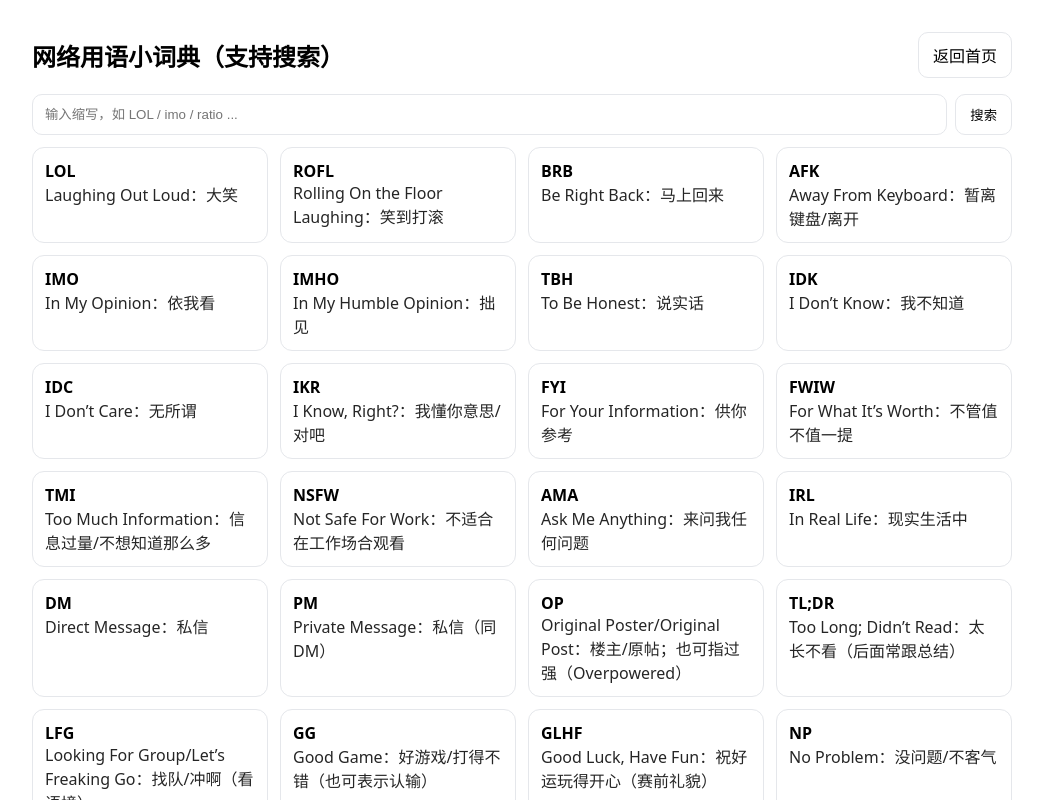
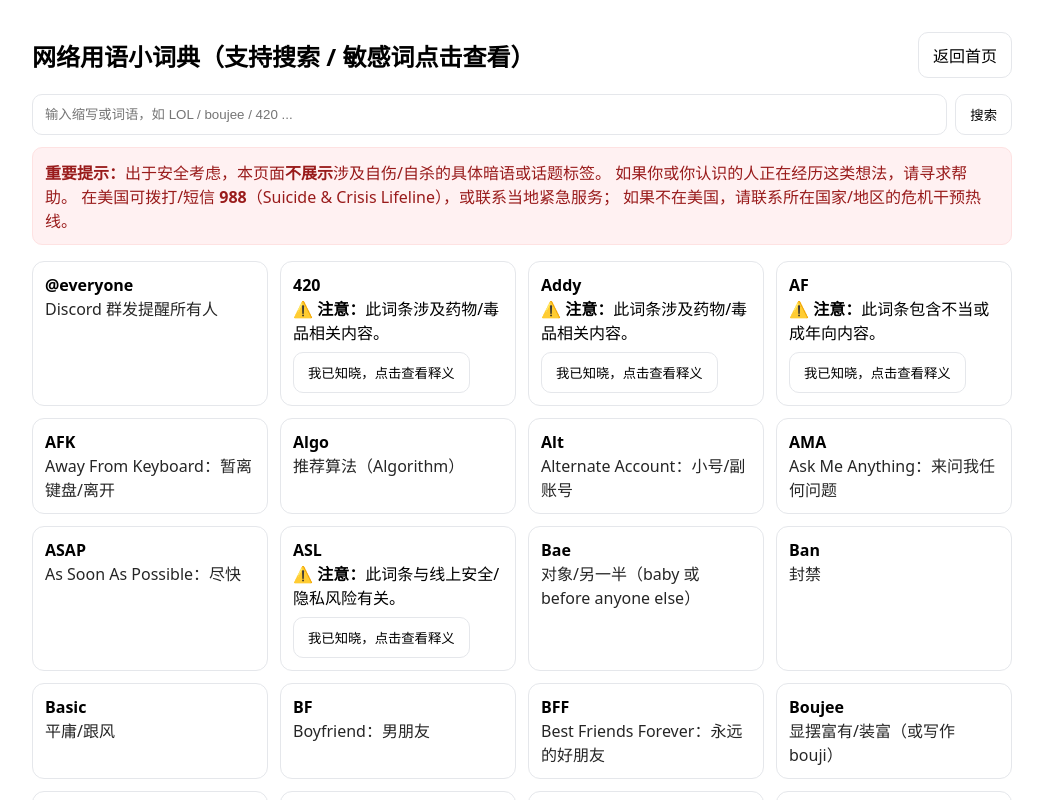
Before and after one commit to StevenChengCCC/Social-Media-Academy, a React (Vite) app: page /slang in a window 1280 px wide. Shown: the top 800 px of the page, without its empty margins (118-1161 px from the left). Built offline with nearby package versions, Linux system fonts and the light colour scheme.

Commit message:
add some sensitive slang

```diff
--- a/src/pages/Slang.jsx
+++ b/src/pages/Slang.jsx
@@ -2,7 +2,16 @@
 import React, { useMemo, useState } from 'react'
 import { Link } from 'react-router-dom'
 
-const items = [
+/**
+ * 说明：
+ * - itemsRaw：汇总所有词条（含你提供的清单），用 key 不区分大小写去重
+ * - 每个词可选字段：
+ *    sensitive: true           // 需要点击确认后才显示释义
+ *    category: 'explicit' | 'drugs' | 'safety' // 用于提示不同类型的敏感度
+ */
+
+const itemsRaw = [
+  // —— 原有常用 & 你提供的新增（安全） ——
   { k: 'LOL', v: 'Laughing Out Loud：大笑' },
   { k: 'ROFL', v: 'Rolling On the Floor Laughing：笑到打滚' },
   { k: 'BRB', v: 'Be Right Back：马上回来' },
@@ -25,39 +34,61 @@ const items = [
   { k: 'TL;DR', v: 'Too Long; Didn’t Read：太长不看（后面常跟总结）' },
   { k: 'LFG', v: 'Looking For Group/Let’s Freaking Go：找队/冲啊（看语境）' },
   { k: 'GG', v: 'Good Game：好游戏/打得不错（也可表示认输）' },
-  { k: 'GLHF', v: 'Good Luck, Have Fun：祝好运玩得开心（赛前礼貌）' },
+  { k: 'GLHF', v: 'Good Luck, Have Fun：祝好运玩得开心' },
   { k: 'NP', v: 'No Problem：没问题/不客气' },
   { k: 'NVM', v: 'Never Mind：算了/当我没说' },
-  { k: 'BTW', v: 'By The Way：顺带一提' },
+  { k: 'BTW', v: 'By The Way：顺便一提' },
   { k: 'ETA', v: 'Estimated Time of Arrival：预计到达/完成时间' },
   { k: 'ASAP', v: 'As Soon As Possible：尽快' },
   { k: 'DIY', v: 'Do It Yourself：自己动手' },
   { k: 'FOMO', v: 'Fear Of Missing Out：错失恐惧' },
   { k: 'JOMO', v: 'Joy Of Missing Out：错过的快乐' },
-  { k: 'YOLO', v: 'You Only Live Once：人生只有一次（鼓励尝试）' },
+  { k: 'YOLO', v: 'You Only Live Once：人生只有一次（常带讽刺/自嘲）' },
   { k: 'RIP', v: 'Rest In Peace：愿安息；也可戏称“完蛋了”' },
   { k: 'SMH', v: 'Shaking My Head：无语/摇头' },
   { k: 'ICYMI', v: 'In Case You Missed It：以防你错过' },
   { k: 'OOTD', v: 'Outfit Of The Day：今日穿搭' },
   { k: 'POV', v: 'Point Of View：视角（短视频常见）' },
-  { k: 'BFF', v: 'Best Friends Forever：死党/闺蜜' },
+  { k: 'BFF', v: 'Best Friends Forever：永远的好朋友' },
   { k: 'OTP', v: 'One True Pairing：最磕的一对（CP）' },
   { k: 'Stan', v: '痴迷粉/极力支持；动词：极力支持某人' },
   { k: 'Ship', v: '嗑 CP；动词：看好一对人物' },
   { k: 'W', v: 'Win：赢/很棒（发“W”表示赞同）' },
   { k: 'L', v: 'Loss：输/不好（发“L”表示不看好）' },
-  { k: 'Cop', v: '买下/抢到（多指限量发售）' },
+  { k: 'Cop', v: '买下/抢到（多指限量）' },
   { k: 'Drop', v: '新品发售/掉落；也可指“放弃”' },
-  { k: 'AF', v: 'As ****：非常、超级（加强语气，谨慎使用）' },
-  { k: 'Sus', v: 'Suspicious：可疑/有点怪（Among Us 带火）' },
+  { k: 'Sus', v: 'Suspicious：可疑/有点怪' },
   { k: 'Salty', v: '生闷气/酸/不爽' },
   { k: 'Low-key', v: '低调/稍微（副词：有点儿）' },
-  { k: 'Ratio', v: '在 X 等平台回复量碾压原帖，表示“被打脸”' },
+  { k: 'Dead', v: '太好笑了/笑死（夸张说法）' },
+  { k: 'Deets', v: '详情（details）' },
+  { k: 'Dope', v: '很棒/高质量' },
+  { k: 'DWBH', v: 'Don’t Worry, Be Happy：别担心，开心点' },
+  { k: 'Extra', v: '夸张/戏很多' },
+  { k: 'Fam', v: '朋友/家人/自己人' },
+  { k: 'Fire', v: '超酷/很赞' },
+  { k: 'GOAT', v: 'Greatest Of All Time：史上最佳' },
+  { k: 'Gucci', v: '挺好/顺利/很酷' },
+  { k: 'Hundo', v: '100%（十分肯定）' },
+  { k: 'Lit', v: '很嗨/很棒' },
+  { k: 'Mood', v: '太有共鸣了/我的心情写照' },
+  { k: 'MYOB', v: 'Mind Your Own Business：管好你自己' },
+  { k: 'OG', v: 'Original：最早的/元老；也引申“老派很酷”' },
+  { k: 'OMG', v: 'Oh My God/Oh My Gosh：天哪' },
+  { k: 'Tea', v: '八卦/内幕（spill the tea：爆料）' },
+  { k: 'Shook', v: '被震撼/被影响很大' },
+  { k: 'Skurt', v: '溜走/撤了' },
+  { k: 'SKSKSKSK', v: '（网络拟声）表示激动/兴奋' },
+  { k: 'Slay', v: '表现超强/状态拉满' },
+  { k: 'Snatched', v: '很能打/状态好（造型很在线）' },
+  { k: 'Yeet', v: '兴奋/赞同/用力丢（语气词）' },
+  { k: 'WDYM', v: 'What Do You Mean：你啥意思' },
+  { k: 'Woke', v: '对社会议题很敏感/觉醒（语境可褒可贬）' },
 
-  // —— 新增通用英文缩写 ——
+  // —— 英文通用补充 ——
   { k: 'LMK', v: 'Let Me Know：告诉我' },
-  { k: 'LMAO', v: 'Laughing My A** Off：笑疯了（口语，谨慎使用）' },
-  { k: 'NGL', v: 'Not Gonna Lie：不骗你/说实话' },
+  { k: 'LMAO', v: 'Laughing My A** Off：笑疯了', sensitive: true, category: 'explicit' },
+  { k: 'NGL', v: 'Not Gonna Lie：不骗你/实话实说' },
   { k: 'TTYL', v: 'Talk To You Later：回头聊' },
   { k: 'HBU', v: 'How About You：你呢？' },
   { k: 'HMU', v: 'Hit Me Up：联系我' },
@@ -65,14 +96,13 @@ const items = [
   { k: 'OFC', v: 'Of Course：当然' },
   { k: 'RN', v: 'Right Now：现在' },
   { k: 'FTW', v: 'For The Win：太棒了/绝佳选择' },
-  { k: 'TTYL', v: 'Talk To You Later：回头聊' },
   { k: 'TBF', v: 'To Be Fair：平心而论' },
   { k: 'TBA', v: 'To Be Announced：待公布' },
   { k: 'TBD', v: 'To Be Determined：待定' },
   { k: 'TBC', v: 'To Be Confirmed：待确认' },
   { k: 'EOD', v: 'End Of Day：工作日结束前' },
-  { k: 'EOM', v: 'End Of Message：邮件标题即完整信息' },
-  { k: 'ELI5', v: 'Explain Like I’m 5：当我 5 岁，简单讲' },
+  { k: 'EOM', v: 'End Of Message：标题即完整信息' },
+  { k: 'ELI5', v: 'Explain Like I’m 5：像对 5 岁解释那样说明' },
   { k: 'WYD', v: 'What You Doing：在干嘛' },
   { k: 'ICYDK', v: 'In Case You Didn’t Know：如果你不知道' },
   { k: 'OOMF', v: 'One Of My Followers/Friends：我某位粉/好友' },
@@ -80,53 +110,87 @@ const items = [
   { k: 'SFW', v: 'Safe For Work：适合工作场合' },
   { k: 'IYKYK', v: 'If You Know, You Know：懂的都懂' },
   { k: 'GGWP', v: 'Good Game, Well Played：好游戏，打得好' },
+
+  // —— 游戏/直播相关 ——
+  { k: 'Noob', v: '新手（有时带戏谑）' },
   { k: 'NPC', v: '游戏里的“非玩家角色”；也调侃缺乏独立思考的人' },
-  { k: 'RNG', v: 'Random Number Generator：随机性（拼脸）' },
-  { k: 'Meta', v: '最优策略/环境主流玩法' },
-  { k: 'Nerf', v: '削弱（游戏平衡）' },
-  { k: 'Buff', v: '增强（游戏平衡）' },
+  { k: 'RNG', v: '随机性（看脸）' },
+  { k: 'Meta', v: '最优策略/主流打法' },
+  { k: 'Nerf', v: '削弱（平衡）' },
+  { k: 'Buff', v: '增强（平衡）' },
   { k: 'Carry', v: '带飞（关键人物扛起胜负）' },
   { k: 'Clutch', v: '关键时刻力挽狂澜' },
-  { k: 'Noob/Newbie', v: '新手（有时带戏谑）' },
   { k: 'Smurf', v: '用小号虐菜' },
-  { k: 'VOD', v: 'Video On Demand：点播视频/录播' },
+  { k: 'VOD', v: '录播/点播视频' },
   { k: 'Clip', v: '剪辑片段' },
-  { k: 'Sub', v: '订阅（Twitch/YouTube 语境）' },
+  { k: 'Sub', v: '订阅（Twitch/YouTube）' },
   { k: 'Emote', v: '表情/表情码（直播平台）' },
-  { k: 'Raid', v: '主播下播前带观众冲进另一频道' },
+  { k: 'Raid', v: '主播带观众冲进另一频道' },
 
-  // —— 社媒/平台运营 ——
+  // —— 平台运营/社交安全 ——
   { k: 'Shadowban', v: '影子封禁：不给推流/降权但不明说' },
   { k: 'Alt', v: 'Alternate Account：小号/副账号' },
   { k: 'Lurk', v: '潜水（不发言只围观）' },
-  { k: 'Ping', v: '在群里 @ 某人/延迟时间（技术）' },
+  { k: 'Ping', v: '在群里 @ 某人/或指网络延迟' },
   { k: '@everyone', v: 'Discord 群发提醒所有人' },
   { k: 'Mod', v: 'Moderator：版主/管理员' },
   { k: 'Ban', v: '封禁' },
   { k: 'Mute', v: '静音/禁言' },
-  { k: 'TOS', v: 'Terms of Service：服务条款' },
+  { k: 'TOS', v: '服务条款（Terms of Service）' },
   { k: 'DMCA', v: '版权下架通知（美国法）' },
-  { k: 'Algo', v: 'Algorithm：算法（推送/推荐）' },
-  { k: 'Shadow Drop', v: '“影子发售”：无预热直接发布' },
-  { k: 'Soft Launch', v: '软启动/小范围上线' },
+  { k: 'Algo', v: '推荐算法（Algorithm）' },
+  { k: 'Finsta', v: 'Fake Instagram：小号/分身' },
+  { k: 'Catfishing', v: '用虚假身份骗感情/钱财的行为', sensitive: true, category: 'safety' },
+  { k: 'Ghost', v: '故意不回/消失' },
+  { k: 'Flaming', v: '网络辱骂/攻击', sensitive: true, category: 'safety' },
+  { k: 'Throw shade', v: '挖苦/阴阳怪气', sensitive: true, category: 'safety' },
 
-  // —— 表达情绪/评价 ——
-  { k: 'Based', v: '很自信/有主见；有时指“真性情”' },
-  { k: 'Cringe', v: '尴尬/羞耻' },
-  { k: 'Simp', v: '过度讨好他人（多指单恋）' },
-  { k: 'Wholesome', v: '治愈/正能量' },
-  { k: 'Vibes', v: '气氛/感觉' },
-  { k: 'Mood', v: '代入我的心情/太有共鸣了' },
-  { k: 'Aesthetic', v: '美学风格（审美取向）' },
+  // —— 可能含成年/脏话/约会暗示（点击后显示） ——
+  { k: 'AF', v: 'As ****：非常、超级（脏话加强语气）', sensitive: true, category: 'explicit' },
+  { k: 'Boujee', v: '显摆富有/装富（或写作 bouji）' },
+  { k: 'Bruh', v: '兄弟/无语的语气词' },
+  { k: 'Bae', v: '对象/另一半（baby 或 before anyone else）' },
+  { k: 'Basic', v: '平庸/跟风' },
+  { k: 'BF', v: 'Boyfriend：男朋友' },
+  { k: 'GF', v: 'Girlfriend：女朋友' },
+  { k: 'Cap', v: '谎话（No cap = 不是吹/我没骗你）' },
+  { k: 'Down in the DM', v: '私信里聊暧昧/勾搭', sensitive: true, category: 'explicit' },
+  { k: 'DTF', v: '愿意发生性关系（直白表达）', sensitive: true, category: 'explicit' },
+  { k: 'FWB', v: '炮友关系（朋友加性关系）', sensitive: true, category: 'explicit' },
+  { k: 'Netflix n chill', v: '名义看电影，实际约会/亲密', sensitive: true, category: 'explicit' },
+  { k: 'Smash', v: '发生性行为（口语）', sensitive: true, category: 'explicit' },
+  { k: 'Snack', v: '很有吸引力的人（“好看”）' },
+  { k: 'Thicc', v: '身材有曲线/丰满' },
+  { k: 'Thirsty', v: '很渴/很想要关注或亲密', sensitive: true, category: 'explicit' },
+  { k: 'GFY', v: '脏话辱骂（Go f*** yourself）', sensitive: true, category: 'explicit' },
+  { k: 'WTF', v: 'What the f***（脏话）', sensitive: true, category: 'explicit' },
+  { k: 'WDYM', v: 'What Do You Mean：你啥意思' },
 
-  // —— 商务/效率 ——
-  { k: 'WIP', v: 'Work In Progress：进行中' },
-  { k: 'ETA EOD/COB', v: '预计在当天下班前完成（End of Day/Close of Business）' },
-  { k: 'FYR', v: 'For Your Reference：供你参考' },
-  { k: 'KPI', v: '关键绩效指标' },
-  { k: 'OKR', v: '目标与关键结果' },
+  // —— 药物/毒品（点击后显示） ——
+  { k: '420', v: '大麻（marijuana）的代称', sensitive: true, category: 'drugs' },
+  { k: 'X', v: '摇头丸（MDMA/ecstasy）的俗称', sensitive: true, category: 'drugs' },
+  { k: 'Xan', v: 'Xanax（阿普唑仑，镇静药），有滥用风险', sensitive: true, category: 'drugs' },
+  { k: 'Addy', v: 'Adderall（多动症处方药），有被滥用风险', sensitive: true, category: 'drugs' },
 
-  // —— 中文网络流行语 ——
+  // —— 家长在场/线下见面等安全暗示（点击后显示） ——
+  { k: 'ASL', v: 'age/sex/location：年龄/性别/位置（陌生人套近乎）', sensitive: true, category: 'safety' },
+  { k: 'CD9', v: 'Code 9：父母在附近（青少年提示码）', sensitive: true, category: 'safety' },
+  { k: 'CU46', v: 'See you for sex：见面发生性行为的暗示', sensitive: true, category: 'explicit' },
+  { k: 'LMIRL', v: 'Let’s Meet In Real Life：线下见面（需注意安全）', sensitive: true, category: 'safety' },
+  { k: 'OC', v: 'Open Crib：家里没人/父母不在（风险提示）', sensitive: true, category: 'safety' },
+  { k: 'PAW', v: 'Parents Are Watching：父母正在看', sensitive: true, category: 'safety' },
+  { k: 'PRW', v: 'Parents Are Watching（同上）', sensitive: true, category: 'safety' },
+  { k: 'PIR', v: 'Parent In Room：父母在房间', sensitive: true, category: 'safety' },
+  { k: 'POS', v: 'Parent Over Shoulder：父母在旁边', sensitive: true, category: 'safety' },
+  { k: 'P911', v: '父母在看（与“911”组合的提示码）', sensitive: true, category: 'safety' },
+  { k: 'NP4NP', v: 'nude pic for nude pic：以裸照换裸照', sensitive: true, category: 'explicit' },
+  { k: 'GNOC', v: 'Get Naked On Cam：在镜头前脱衣', sensitive: true, category: 'explicit' },
+  { k: 'GYPO', v: 'Get Your Pants Off：把裤子脱了', sensitive: true, category: 'explicit' },
+  { k: 'NIFOC', v: 'Naked In Front Of Computer：在电脑前裸露', sensitive: true, category: 'explicit' },
+  { k: 'WTTP', v: 'Want To Trade Pictures：想互换照片（可能涉敏）', sensitive: true, category: 'explicit' },
+  { k: 'Pron', v: '“Porn”的变体写法（为绕过拦截）', sensitive: true, category: 'explicit' },
+
+  // —— 中文网络流行语（安全） ——
   { k: '吃瓜', v: '围观事件发展' },
   { k: 'YYDS', v: '永远的神（极度赞美）' },
   { k: '绝绝子', v: '非常厉害/夸张的好' },
@@ -148,18 +212,23 @@ const items = [
   { k: '社死', v: '社会性死亡（极度尴尬）' },
   { k: '电子榨菜', v: '下饭但不走心的内容（解压伴随）' },
   { k: '破圈', v: '打破圈层界限被更大范围看到' },
-  { k: '摆拍', v: '刻意设计的“自然”画面' }
+  { k: '摆拍', v: '刻意设计的“自然”画面' },
 ]
 
-// 建索引（大小写不敏感；支持带斜杠的多别名，例如 IMO/IMHO）
+// —— 去重：key 忽略大小写 —— //
+const items = Array.from(
+  itemsRaw.reduce((map, it) => {
+    const key = String(it.k).toLowerCase()
+    if (!map.has(key)) map.set(key, it)
+    return map
+  }, new Map()).values()
+).sort((a, b) => a.k.localeCompare(b.k))
+
+// 构建查找表（别名也可以放在 k 用斜杠分开，此处简化为单 key）
 function buildLookup(list) {
   const m = new Map()
-  for (const { k, v } of list) {
-    // 按 / 拆分别名，如 "IMO/IMHO"
-    const aliases = String(k).split('/').map(s => s.trim())
-    for (const a of aliases) {
-      m.set(a.toLowerCase(), v)
-    }
+  for (const { k, v, sensitive, category } of list) {
+    m.set(String(k).toLowerCase(), { v, sensitive: !!sensitive, category: category || null })
   }
   return m
 }
@@ -169,24 +238,22 @@ export default function Slang() {
   const [q, setQ] = useState('')
   const [result, setResult] = useState(null)
   const [asked, setAsked] = useState(false)
+  const [revealed, setRevealed] = useState(false) // 搜索命中敏感词时的显隐
 
   const onSearch = (e) => {
     e?.preventDefault?.()
     const key = q.trim().toLowerCase()
-    if (!key) {
-      setAsked(true)
-      setResult(null)
-      return
-    }
-    const hit = lookup.get(key)
+    if (!key) { setAsked(true); setResult(null); setRevealed(false); return }
+    const hit = lookup.get(key) || null
     setAsked(true)
-    setResult(hit || null)
+    setRevealed(false)
+    setResult(hit)
   }
 
   return (
     <div style={container}>
       <header style={row}>
-        <h1 style={{ margin: 0, fontSize: 24 }}>网络用语小词典（支持搜索）</h1>
+        <h1 style={{ margin: 0, fontSize: 24 }}>网络用语小词典（支持搜索 / 敏感词点击查看）</h1>
         <Link to="/" style={linkBtn}>返回首页</Link>
       </header>
 
@@ -195,7 +262,7 @@ export default function Slang() {
         <input
           value={q}
           onChange={(e) => setQ(e.target.value)}
-          placeholder="输入缩写，如 LOL / imo / ratio ..."
+          placeholder="输入缩写或词语，如 LOL / boujee / 420 ..."
           style={input}
           aria-label="搜索网络用语缩写"
         />
@@ -206,22 +273,70 @@ export default function Slang() {
       {asked && (
         <div style={resultBox}>
           {result ? (
-            <div><b>解释：</b>{result}</div>
+            result.sensitive && !revealed ? (
+              <SensitiveGate category={result.category} onReveal={() => setRevealed(true)} />
+            ) : (
+              <div><b>解释：</b>{result.v}</div>
+            )
           ) : (
             <div>不知道</div>
           )}
         </div>
       )}
 
-      {/* 完整词表（照常展示） */}
+      {/* 自伤/自杀等高风险提醒（不逐条列出暗语或话题，避免引导性信息） */}
+      <div style={safetyBox}>
+        <b>重要提示：</b>出于安全考虑，本页面<strong>不展示</strong>涉及自伤/自杀的具体暗语或话题标签。
+        如果你或你认识的人正在经历这类想法，请寻求帮助。
+        在美国可拨打/短信 <b>988</b>（Suicide & Crisis Lifeline），或联系当地紧急服务；
+        如果不在美国，请联系所在国家/地区的危机干预热线。
+      </div>
+
+      {/* 词表 */}
       <div style={list}>
         {items.map(x => (
-          <div key={x.k} style={card}>
-            <div style={{ fontWeight: 700 }}>{x.k}</div>
-            <div style={{ opacity: .85 }}>{x.v}</div>
-          </div>
+          <TermCard key={x.k} item={x} />
         ))}
       </div>
+    </div>
+  )
+}
+
+function SensitiveGate({ category, onReveal }) {
+  const label =
+    category === 'drugs' ? '此词条涉及药物/毒品相关内容'
+    : category === 'explicit' ? '此词条包含不当或成年向内容'
+    : '此词条涉及可能引发风险或不当行为的内容'
+  return (
+    <div style={gate}>
+      <div style={{ marginBottom: 8 }}>
+        ⚠️ <b>注意：</b>{label}。点击“我已知晓，继续查看”以显示释义。
+      </div>
+      <button style={btn} onClick={onReveal}>我已知晓，继续查看</button>
+    </div>
+  )
+}
+
+function TermCard({ item }) {
+  const [open, setOpen] = useState(!item.sensitive)
+  return (
+    <div style={card}>
+      <div style={{ fontWeight: 700 }}>{item.k}</div>
+      {!item.sensitive ? (
+        <div style={{ opacity: .85 }}>{item.v}</div>
+      ) : open ? (
+        <div style={{ opacity: .85 }}>{item.v}</div>
+      ) : (
+        <div>
+          <div style={{ marginBottom: 8 }}>
+            ⚠️ <b>注意：</b>
+            {item.category === 'drugs' && '此词条涉及药物/毒品相关内容。'}
+            {item.category === 'explicit' && '此词条包含不当或成年向内容。'}
+            {item.category === 'safety' && '此词条与线上安全/隐私风险有关。'}
+          </div>
+          <button style={btn} onClick={() => setOpen(true)}>我已知晓，点击查看释义</button>
+        </div>
+      )}
     </div>
   )
 }
@@ -235,5 +350,8 @@ const input = { flex: '1 1 260px', minWidth: 200, padding: '10px 12px', border:
 const btn = { padding: '10px 14px', borderRadius: 10, border: '1px solid #e5e7eb', background: '#fff', cursor: 'pointer' }
 const resultBox = { marginBottom: 16, padding: 12, border: '1px solid #e5e7eb', borderRadius: 10, background: '#fafafa' }
 
+const safetyBox = { marginBottom: 16, padding: 12, border: '1px solid #fee2e2', borderRadius: 10, background: '#fff1f2', color: '#991b1b' }
+
 const list = { display: 'grid', gridTemplateColumns: 'repeat(auto-fill, minmax(220px, 1fr))', gap: 12 }
 const card = { border: '1px solid #e5e7eb', borderRadius: 12, background: '#fff', padding: 12 }
+const gate = { padding: 12, border: '1px dashed #f59e0b', background: '#fffbeb', borderRadius: 10 }
```
